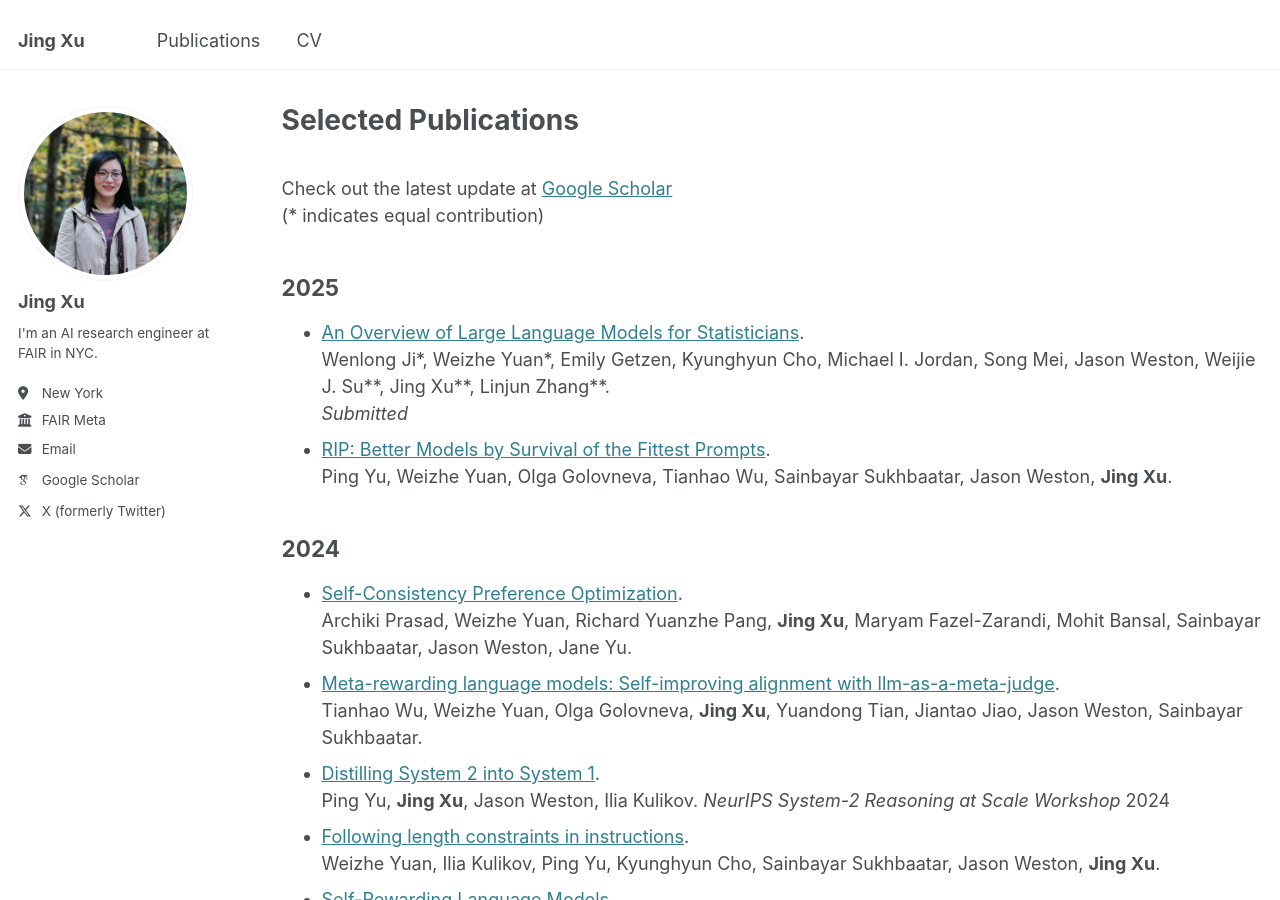
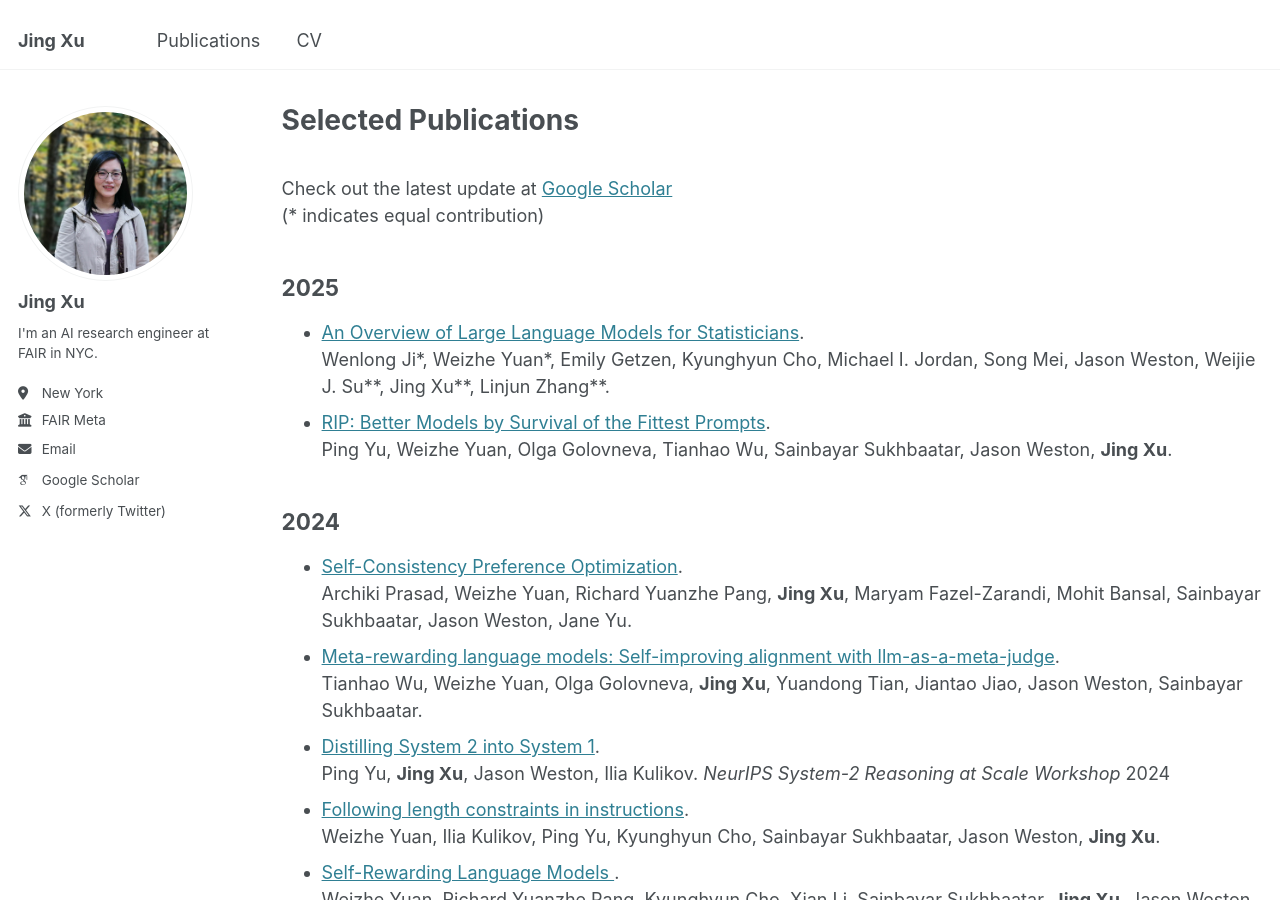
Before and after one commit to jxmsML/jxmsML.github.io, a Jekyll site: the page built from _pages/publications.html, in a window 1280 px wide and 900 px high. Built offline with Jekyll 4.4.1, drawn with Linux system fonts in a browser that asks for light colours; some web fonts are replaced.

Commit message:
Update publications.html

```diff
--- a/_pages/publications.html
+++ b/_pages/publications.html
@@ -11,7 +11,7 @@ Check out the latest update at <a href="https://scholar.google.com/citations?use
 (* indicates equal contribution)
 <h2>2025</h2>
 <ul>
-<li><a href="https://arxiv.org/abs/2502.17814">An Overview of Large Language Models for  Statisticians</a>.<br>Wenlong Ji*, Weizhe Yuan*, Emily Getzen, Kyunghyun Cho, Michael I. Jordan, Song Mei, Jason Weston, Weijie J. Su**, Jing Xu**, Linjun Zhang**.<br><i> Submitted</i></li>
+<li><a href="https://arxiv.org/abs/2502.17814">An Overview of Large Language Models for  Statisticians</a>.<br>Wenlong Ji*, Weizhe Yuan*, Emily Getzen, Kyunghyun Cho, Michael I. Jordan, Song Mei, Jason Weston, Weijie J. Su**, Jing Xu**, Linjun Zhang**.<br></li>
 <li><a href="https://arxiv.org/abs/2501.18578">RIP: Better Models by Survival of the Fittest Prompts</a>.<br>Ping Yu, Weizhe Yuan, Olga Golovneva, Tianhao Wu, Sainbayar Sukhbaatar, Jason Weston, <b>Jing Xu</b>.</li></ul>
 <h2>2024</h2><ul>
 <li><a href="https://arxiv.org/abs/2411.04109">Self-Consistency Preference Optimization</a>.<br>Archiki Prasad, Weizhe Yuan, Richard Yuanzhe Pang, <b>Jing Xu</b>, Maryam Fazel-Zarandi, Mohit Bansal, Sainbayar Sukhbaatar, Jason Weston, Jane Yu. </li>
```
